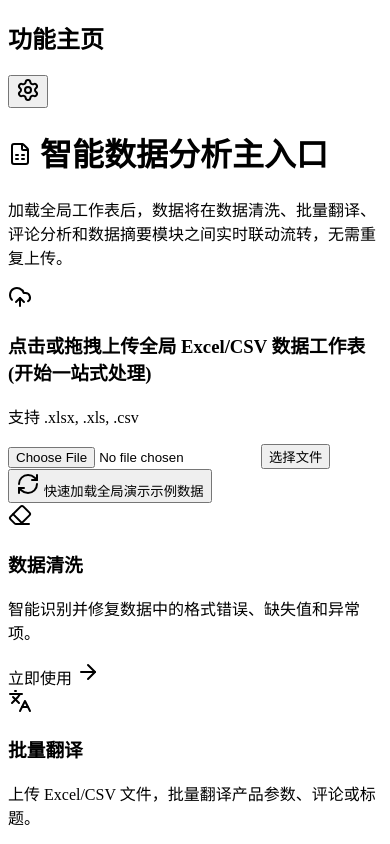
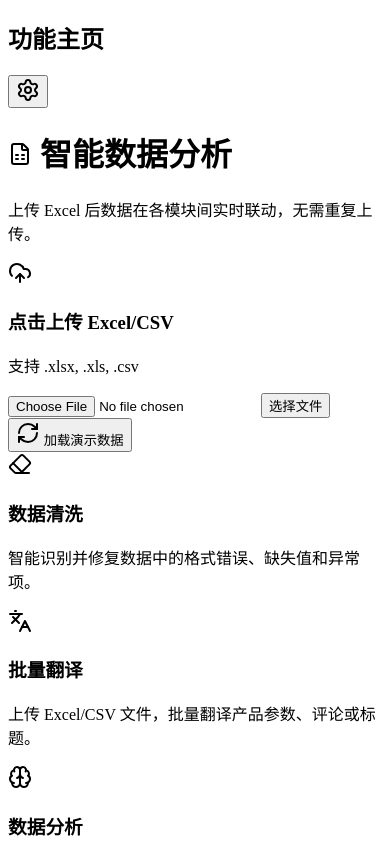
Before and after one commit to Zhong-Ze-Wei/excel_magic, a Vue app in the folder app/: page / in a window 390 px wide. Shown: the top 844 px of the page. Built offline with nearby package versions, Linux system fonts and the light colour scheme; the HTML template or start-up script is replaced by a standard one.

Commit message:
docs: 添加移动端 UI 适配方案文档
Co-Authored-By: Claude Opus 4.7 <noreply@anthropic.com>

```diff
--- a/app/src/views/HomeView.vue
+++ b/app/src/views/HomeView.vue
@@ -1,5 +1,71 @@
 <template>
-  <div class="animate-fade-in max-w-6xl mx-auto space-y-8 pb-10">
+  <!-- ===== 移动端模板 ===== -->
+  <div v-if="isMobile" class="px-4 py-4 space-y-4 pb-20 animate-fade-in">
+    <!-- 标题 -->
+    <div class="text-center space-y-1">
+      <h1 class="text-xl font-black text-slate-800 tracking-tight flex items-center justify-center gap-2">
+        <FileSpreadsheet class="w-6 h-6 text-emerald-600" /> 智能数据分析
+      </h1>
+      <p class="text-[11px] text-slate-500 leading-relaxed">
+        上传 Excel 后数据在各模块间实时联动，无需重复上传。
+      </p>
+    </div>
+
+    <!-- 上传/数据状态 -->
+    <div v-if="!dataShare.hasData" class="space-y-3">
+      <FileUploader label="点击上传 Excel/CSV" :icon="UploadCloud" iconBg="bg-emerald-50" iconColor="text-emerald-600" @file="handleGlobalFile" />
+      <button @click="loadGlobalDemo"
+        class="w-full py-2.5 bg-white border border-emerald-200 text-emerald-600 rounded-xl text-xs font-bold flex items-center justify-center gap-2 active:bg-emerald-50">
+        <RefreshCw class="w-3.5 h-3.5" /> 加载演示数据
+      </button>
+    </div>
+    <div v-else class="bg-emerald-500/5 border border-emerald-500/20 rounded-xl p-3 space-y-2">
+      <div class="flex items-center justify-between">
+        <div class="flex items-center gap-1.5">
+          <span class="w-2 h-2 rounded-full bg-emerald-500 animate-pulse"></span>
+          <span class="text-xs font-bold text-emerald-800">全局工作表已就绪</span>
+        </div>
+        <button @click="clearGlobalExcel"
+          class="px-2.5 py-1 text-xs text-slate-500 active:text-rose-600 active:bg-rose-50 rounded-lg">
+          <X class="w-3.5 h-3.5" />
+        </button>
+      </div>
+      <div class="text-xs text-slate-600">
+        <span class="font-bold">{{ dataShare.sourceName }}</span>
+        <span class="ml-2 text-slate-400">{{ dataShare.rows.length }}行 × {{ dataShare.headers.length }}列</span>
+      </div>
+      <div class="flex items-center gap-2 flex-wrap">
+        <span class="text-[10px] text-emerald-800 font-bold">核心列:</span>
+        <select :value="dataShare.coreColumn" @change="e => dataShare.setCoreColumn(e.target.value)"
+          class="flex-1 min-w-0 px-2 py-1 bg-white border border-emerald-200 text-emerald-800 rounded-lg text-xs font-bold">
+          <option v-for="(h, idx) in dataShare.headers" :key="idx" :value="idx">{{ h }}</option>
+        </select>
+      </div>
+    </div>
+
+    <!-- 功能卡片 — 单列 -->
+    <div class="space-y-3">
+      <div v-for="card in cards" :key="card.route" @click="$router.push(card.route)"
+        class="bg-white rounded-xl p-4 border border-slate-200 shadow-sm active:bg-slate-50 relative overflow-hidden">
+        <span v-if="dataShare.hasData && card.supportGlobal"
+          class="absolute top-2 right-2 bg-emerald-600 text-white text-[8px] font-bold px-1.5 py-0.5 rounded-full">
+          就绪
+        </span>
+        <div class="flex items-start gap-3">
+          <div class="w-10 h-10 rounded-lg flex items-center justify-center shrink-0" :class="card.iconBg">
+            <component :is="card.icon" class="w-5 h-5" />
+          </div>
+          <div class="flex-1 min-w-0">
+            <h3 class="text-sm font-bold text-slate-800">{{ card.title }}</h3>
+            <p class="text-[11px] text-slate-500 mt-0.5 line-clamp-2">{{ card.desc }}</p>
+          </div>
+        </div>
+      </div>
+    </div>
+  </div>
+
+  <!-- ===== 桌面端模板（原样保留）===== -->
+  <div v-else class="animate-fade-in max-w-6xl mx-auto space-y-8 pb-10">
     <div class="text-center space-y-2">
       <h1 class="text-3xl font-black text-slate-800 tracking-tight flex items-center justify-center gap-2">
         <FileSpreadsheet class="w-8 h-8 text-emerald-600" /> 智能数据分析主入口
@@ -117,9 +183,12 @@
 import { ref } from 'vue'
 import { Languages, Brain, FileBarChart, Eraser, ArrowRight, UploadCloud, Database, X, FileSpreadsheet, RefreshCw } from 'lucide-vue-next'
 import { useDataShareStore } from '../stores/dataShare'
+import { useDevice } from '../composables/useDevice'
 import FileUploader from '../components/common/FileUploader.vue'
 import { readFile } from '../services/excel'
 import { useToast } from '../services/toast'
+
+const { isMobile } = useDevice()
 
 const toast = useToast()
 const dataShare = useDataShareStore()
```
Also changed, not shown: 1 other file (tests, documents, lock files or other folders).
